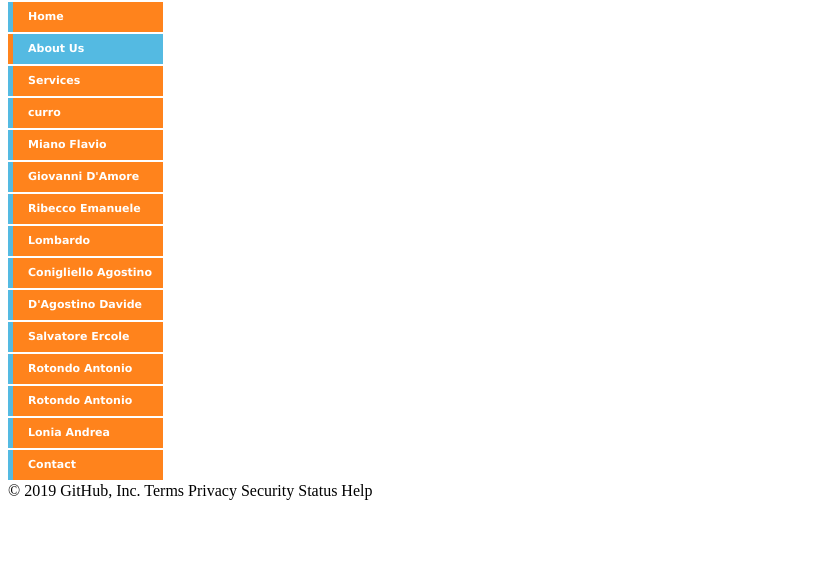
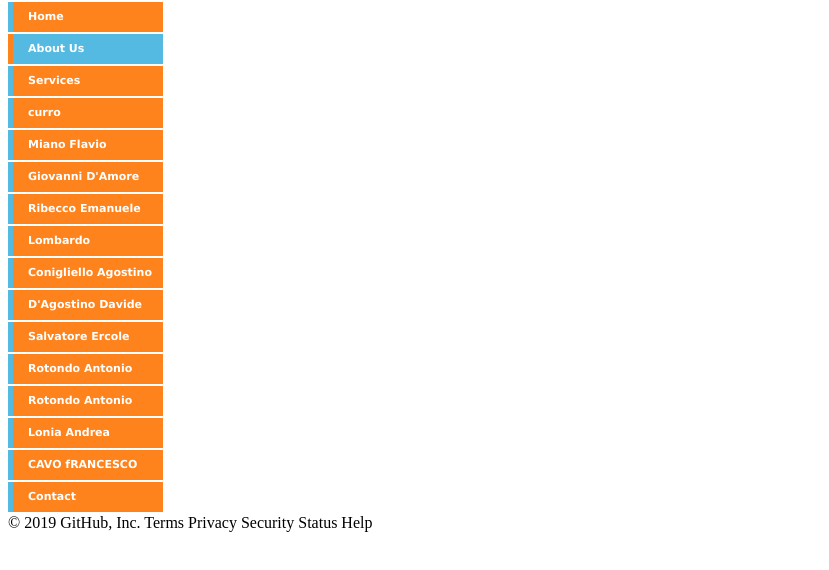
Before and after one commit to giuseppecurro/5G_al_ristorante, a plain HTML site: page index.html in a window 1280 px wide. Shown: the part 78-648 px from the top of the page, without its empty margins (0-829 px from the left). Drawn offline with Linux system fonts and the light colour scheme.

Commit message:
Update index.html

```diff
--- a/index.html
+++ b/index.html
@@ -109,7 +109,7 @@ ul#menu li.active, ul#menu li:hover {
     <li><a href="Rotondo Antonio/Rotondo.html">Rotondo Antonio</a></li>
 	<li><a href="Maressa/index.html">Rotondo Antonio</a></li>
 	<li><a href="parmigianaloniaandrea.html">Lonia Andrea</a></li>
-
+<li><a href="CAVO.HTML">CAVO fRANCESCO</a></li>
     <li><a href="#">Contact</a></li>
 
 </ul>
```
